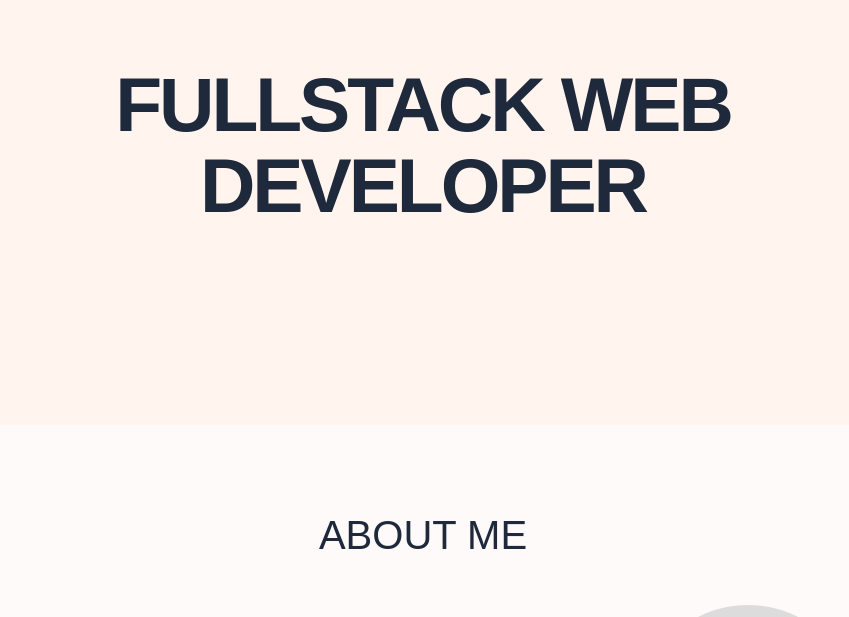
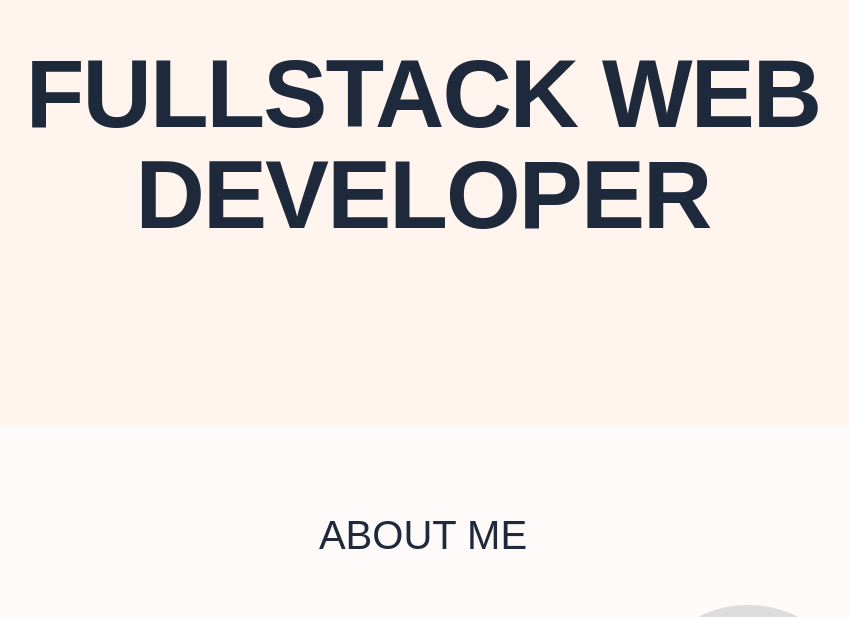
Before and after one commit to quwiier/my-portfolio-site, a Next.js app in the folder frontend/: page / in a window 1280 px wide. Shown: the part 135-752 px from the top of the page, without its empty margins (217-1066 px from the left). Built offline with nearby package versions, Linux system fonts and the light colour scheme.

Commit message:
feat: change .hero h1 font-size

```diff
--- a/frontend/src/app/globals.css
+++ b/frontend/src/app/globals.css
@@ -7,20 +7,6 @@
   --color-accent: #1E293B;
   --color-card: #DCDCDC;
   --content-width: 960px;
-}
-
-@theme inline {
-  --color-background: var(--background);
-  --color-foreground: var(--foreground);
-  --font-sans: var(--font-geist-sans);
-  --font-mono: var(--font-geist-mono);
-}
-
-@media (prefers-color-scheme: dark) {
-  :root {
-    --background: #0a0a0a;
-    --foreground: #ededed;
-  }
 }
 
 body {
@@ -43,10 +29,10 @@ body {
 
 .hero h1 {
   margin: 0;
-  font-size: clamp(2.5rem, 6vw, 5rem);
+  font-size: clamp(3rem, 9vw, 6rem);
   line-height: 1.05;
   font-weight: 700;
-  letter-spacing: -0.04em;
+  letter-spacing: -0.02em;
 }
 
 .about {
--- a/frontend/src/app/page.tsx
+++ b/frontend/src/app/page.tsx
@@ -1,5 +1,3 @@
-import Image from "next/image";
-
 const projects = [
   "Проект 1",
   "Проект 2",
```
